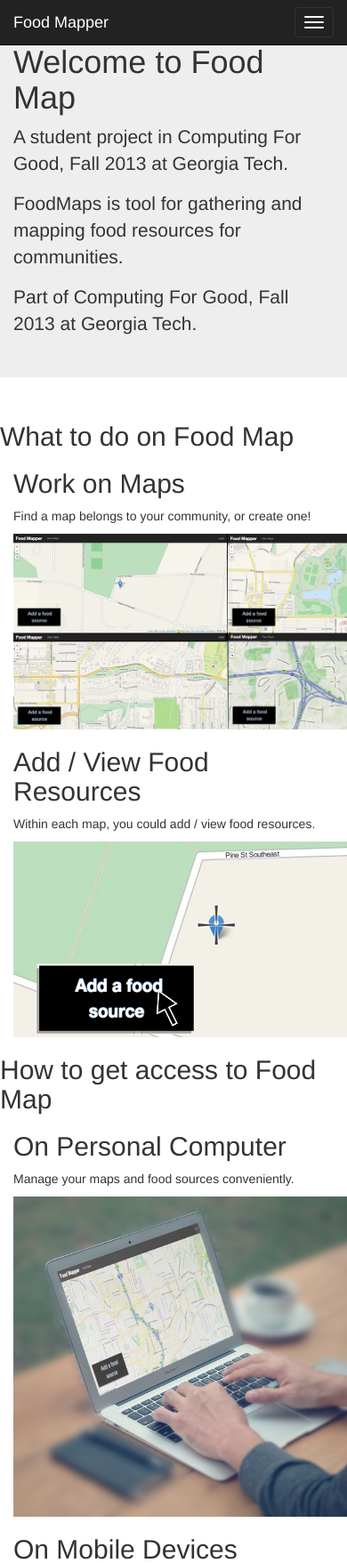
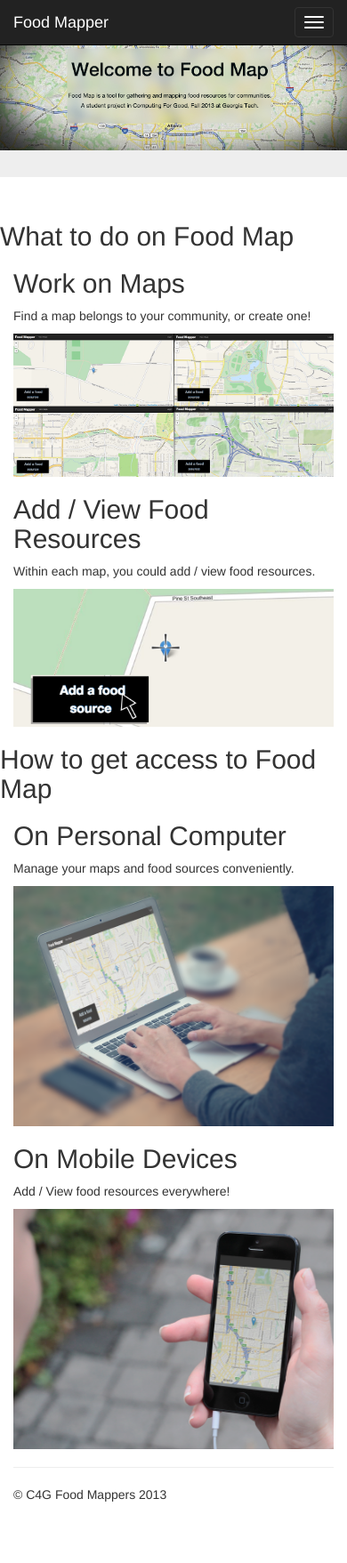
Before and after one commit to food-mappers/food-mapper-app, a Django app: page / in a window 390 px wide; the page is wider, and only the part inside the window is pictured. Shown: the top 1757 px of that part at 89% size. After the commit the page ends 1688 px from the top of that part, so only its background shows below. Run offline with Django 3.2, Linux system fonts and the light colour scheme; parts of the project's set-up code (start-up, migrations or seed data) failed here and were passed over; some libraries are stand-ins or nearby versions.

Commit message:
Have made all frontpage images responsive
by using Bootstrap 3

```diff
--- a/frontend/templates/root.html
+++ b/frontend/templates/root.html
@@ -6,11 +6,8 @@
 
 {% block content %}
 <div class="jumbotron">
-	<div class="container highblock">
-		<h1>Welcome to Food Map</h1>
-		<p>A student project in Computing For Good, Fall 2013 at Georgia Tech.</p>
-		<p>FoodMaps is tool for gathering and mapping food resources for communities.</p>
-		<p>Part of Computing For Good, Fall 2013 at Georgia Tech.</p>
+	<div class="highblock">
+		<img src="../static/css/images/frontfinal.jpg" class="img-responsive" alt="Responsive image" >
 	</div>
 </div>
 <div class="container">
@@ -19,12 +16,12 @@
 		<div class="col-sm-6">
 			<h2>Work on Maps</h2>
 			<p>Find a map belongs to your community, or create one!</p>
-			<img src="../static/css/images/maps.png" width="480" height="220" >
+			<img src="../static/css/images/maps.png" width="480" height="220"  class="img-responsive" alt="Responsive image">
 		</div>
 		<div class="col-sm-6">
 			<h2>Add / View Food Resources</h2>
 			<p>Within each map, you could add / view food resources.</p>
-			<img src="../static/css/images/addpoint.png" width="480" height="220" >
+			<img src="../static/css/images/addpoint.png" width="480" height="220"  class="img-responsive" alt="Responsive image">
 		</div>
 	</div>
 	<div class="row">
@@ -32,12 +29,12 @@
 		<div class="col-sm-6">
 			<h2>On Personal Computer</h2>
 			<p>Manage your maps and food sources conveniently.</p>
-			<img src="../static/css/images/productshot2.png" width="480" >
+			<img src="../static/css/images/productshot2.png" width="480"  class="img-responsive" alt="Responsive image">
 		</div>
 		<div class="col-sm-6">
 			<h2>On Mobile Devices</h2> <!--Dynamic Front page content?-->
 			<p>Add / View food resources everywhere!</p>
-			<img src="../static/css/images/productshot.png" width="480" >
+			<img src="../static/css/images/productshot.png" width="480"  class="img-responsive" alt="Responsive image">
 		</div>
 	</div>
 	<hr>
```
Also changed, not shown: frontend/static/css/main.css (+8 -5 lines), frontend/static/css/images/frontfinal.jpg (added).
